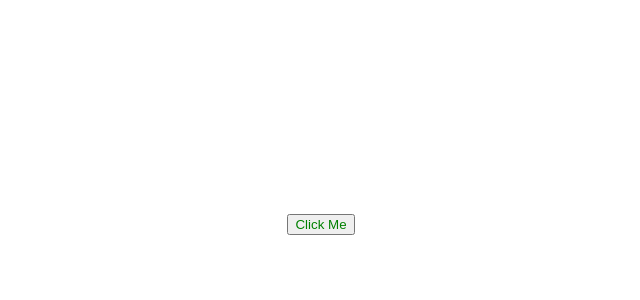
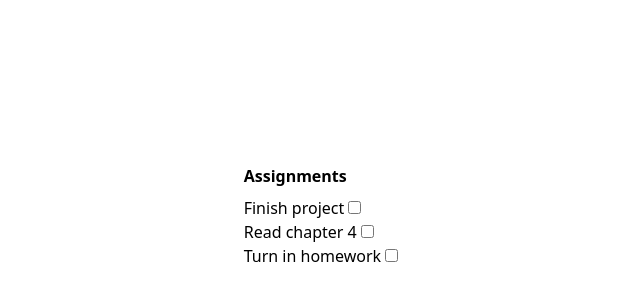
Before and after one commit to DataScientist2807/larac_vue3_step, a Vue app: page / in a window 1280 px wide. Shown: the part 184-484 px from the top of the page, without its empty margins (319-959 px from the left). Built offline with nearby package versions, Linux system fonts and the light colour scheme.

Commit message:
Lists-Conditionals-and-Computed-Properties

```diff
--- a/public/index.html
+++ b/public/index.html
@@ -1,13 +1,14 @@
 <!DOCTYPE html>
-<html lang="">
+<html lang="" class="h-full">
   <head>
     <meta charset="utf-8">
     <meta http-equiv="X-UA-Compatible" content="IE=edge">
     <meta name="viewport" content="width=device-width,initial-scale=1.0">
     <link rel="icon" href="<%= BASE_URL %>favicon.ico">
     <title><%= htmlWebpackPlugin.options.title %></title>
+    <script src="https://cdn.tailwindcss.com"></script>
   </head>
-  <body>
+  <body class="h-full grid place-items-center">
     <noscript>
       <strong>We're sorry but <%= htmlWebpackPlugin.options.title %> doesn't work properly without JavaScript enabled. Please enable it to continue.</strong>
     </noscript>
--- a/src/App.vue
+++ b/src/App.vue
@@ -1,9 +1,11 @@
 <template>
   <div>
-    <!--  <button class="text-green">Click Me</button>
-    <button :class="buttonClasses">Click Me</button> -->
-    <!-- <button :class="buttonClasses" v-on:click="toggle">Click Me</button> -->
-    <button :class="active ? 'text-red' : 'text-green'" @click="toggle">Click Me</button>
+    <h2 class="font-bold mb-2">Assignments</h2>
+    <ul>
+      <li>Finish project <input type="checkbox"></li>
+      <li>Read chapter 4 <input type="checkbox"></li>
+      <li>Turn in homework <input type="checkbox"></li>
+    </ul>
   </div>
 </template>
 
@@ -12,34 +14,17 @@ export default {
   name: "App",
   data() {
     return {
-      /* buttonClasses: "text-green", */
-      active: false,
+      assignments: [
+
+      ]
     };
   },
   methods: {
-    toggle() {
-      /* alert('toggle'); */
-      /* this.buttonClasses = 'text-red' */
-      this.active = !this.active;
-    },
+    toggle() {},
   },
   mounted() {},
 };
 </script>
 
 <style>
-html,
-body {
-  height: 100%;
-}
-body {
-  display: grid;
-  place-items: center;
-}
-.text-red {
-  color: red;
-}
-.text-green {
-  color: green;
-}
 </style>
```
